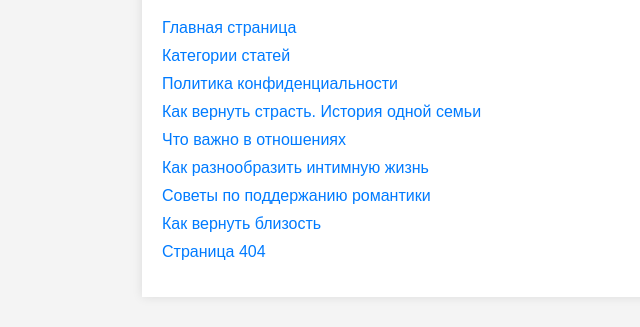
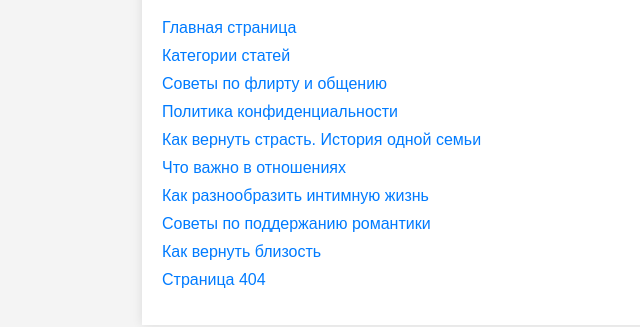
Before and after one commit to MishkiDar/tayny-vlecheniya.github.io, a plain HTML site: page sitemap.html in a window 1280 px wide. Shown: the part 81-408 px from the top of the page, without its empty margins (78-718 px from the left). Drawn offline with Linux system fonts and the light colour scheme.

Commit message:
Update sitemap.html

```diff
--- a/sitemap.html
+++ b/sitemap.html
@@ -44,6 +44,7 @@
         <ul>
             <li><a href="https://тайны-влечения.рф/index.html">Главная страница</a></li>
             <li><a href="https://тайны-влечения.рф/категории-статей/index.html">Категории статей</a></li>
+            <li><a href="https://тайны-влечения.рф/советы-по-флирту-и-общению/">Советы по флирту и общению</a></li>
             <li><a href="https://тайны-влечения.рф/политика-конфиденциальности/index.html">Политика конфиденциальности</a></li>
             <li><a href="https://тайны-влечения.рф/как-вернуть-страсть/index.html">Как вернуть страсть. История одной семьи</a></li>
             <li><a href="https://тайны-влечения.рф/что-важно-в-отношениях/">Что важно в отношениях</a></li>
```
